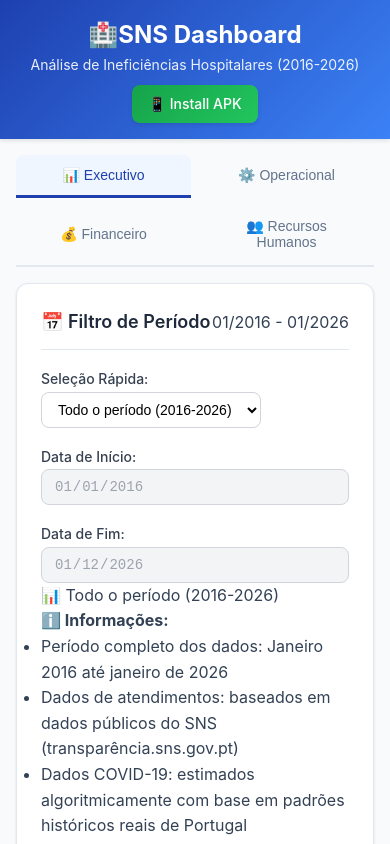
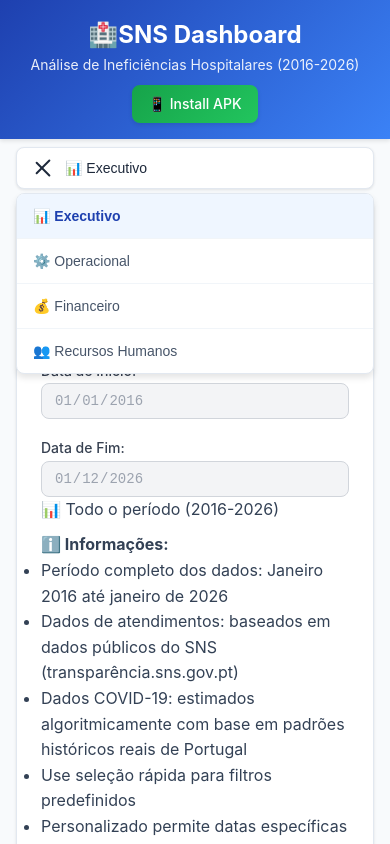
Before and after one commit to Furtif/sns_dashboard_web, a React app: page / in a window 390 px wide. Both pictures are taken after a click on the button "📊 Executivo". Shown: the top 844 px of the page. Built offline with nearby package versions, Linux system fonts and the light colour scheme.

Commit message:
optimise responsive mode

```diff
--- a/src/App.js
+++ b/src/App.js
@@ -15,6 +15,7 @@
   const [loading, setLoading] = useState(true);
   const [error, setError] = useState(null);
   const [dateRange, setDateRange] = useState({ start: null, end: null });
+  const [mobileMenuOpen, setMobileMenuOpen] = useState(false);
 
   const loadData = async () => {
     try {
@@ -134,7 +135,7 @@
   }
 
   return (
-    <div className="min-h-screen bg-gray-50">
+    <div className="min-h-screen bg-gray-50 flex flex-col">
       {/* Header */}
       <header className="header">
         <div className="container">
@@ -172,7 +173,8 @@
 
       {/* Navigation */}
       <div className="container">
-        <nav className="nav-tabs">
+        {/* Desktop Navigation */}
+        <nav className="nav-tabs desktop-only">
           {tabs.map((tab) => (
             <button
               key={tab.id}
@@ -183,10 +185,43 @@
             </button>
           ))}
         </nav>
+
+        {/* Mobile Navigation - Hamburger Menu */}
+        <div className="mobile-nav">
+          <button
+            className="mobile-menu-btn"
+            onClick={() => setMobileMenuOpen(!mobileMenuOpen)}
+            aria-label="Menu"
+          >
+            <span className={`hamburger ${mobileMenuOpen ? 'open' : ''}`}>
+              <span></span>
+              <span></span>
+              <span></span>
+            </span>
+            <span className="mobile-menu-text">{tabs.find(t => t.id === activeTab)?.name}</span>
+          </button>
+
+          {mobileMenuOpen && (
+            <nav className="mobile-nav-menu">
+              {tabs.map((tab) => (
+                <button
+                  key={tab.id}
+                  onClick={() => {
+                    setActiveTab(tab.id);
+                    setMobileMenuOpen(false);
+                  }}
+                  className={`mobile-nav-tab ${activeTab === tab.id ? 'active' : ''}`}
+                >
+                  {tab.name}
+                </button>
+              ))}
+            </nav>
+          )}
+        </div>
       </div>
 
       {/* Main Content */}
-      <main className="container py-6">
+      <main className="container py-6 flex-1">
         {/* Filtro de Período */}
         {data && (
           <>
--- a/src/components/DashboardFinanceiro.js
+++ b/src/components/DashboardFinanceiro.js
@@ -369,12 +369,12 @@
                   .sort((a, b) => b.custoDesperdicado - a.custoDesperdicado)
                   .map((region) => (
                     <tr key={region.regiaoId}>
-                      <td className="font-medium">{region.regiaoNome}</td>
-                      <td className="text-right">{formatCurrency(region.custoTotal)}</td>
-                      <td className="text-right font-medium text-red-600">
+                      <td className="font-medium" data-label="Região">{region.regiaoNome}</td>
+                      <td className="text-right" data-label="Custo Total">{formatCurrency(region.custoTotal)}</td>
+                      <td className="text-right font-medium text-red-600" data-label="Desperdício">
                         {formatCurrency(region.custoDesperdicado)}
                       </td>
-                      <td className="text-right">
+                      <td className="text-right" data-label="% Desperdício">
                         <span
                           className="px-2 py-1 rounded text-xs font-medium"
                           style={{
@@ -540,6 +540,7 @@
         </div>
 
         <div className="mt-6 p-4 bg-orange-50 border border-orange-200 rounded-lg">
+          <div style={{ height: '10px' }}></div>
           <h4 className="font-semibold text-orange-800 mb-2">💡 Recomendações Financeiras</h4>
           <ul className="text-sm text-orange-700 space-y-1">
             <li> Investir em cuidados de saúde primários para reduzir urgências falsas</li>
--- a/src/components/DashboardOperacional.js
+++ b/src/components/DashboardOperacional.js
@@ -486,17 +486,17 @@
               <tbody>
                 {topInstitutions.map((inst, index) => (
                   <tr key={inst.instituicaoId}>
-                    <td className="font-medium">
+                    <td className="font-medium" data-label="Instituição">
                       <div className="font-semibold">{inst.instituicaoNome}</div>
                       <div className="text-xs text-gray-500 mobile-only">
-                        {inst.tipo} {formatNumber(inst.atendimentosPorMes)}/mês
+                        Vol: {formatNumber(inst.atendimentosPorMes)}/mês
                       </div>
                     </td>
-                    <td style={{ verticalAlign: 'middle' }}>{inst.tipo}</td>
-                    <td className="text-right font-medium">
+                    <td style={{ verticalAlign: 'middle' }} data-label="Tipo">{inst.tipo}</td>
+                    <td className="text-right font-medium" data-label="Atendimentos">
                       {formatNumber(inst.totalAtendimentos)}
                     </td>
-                    <td className="text-right">
+                    <td className="text-right" data-label="% Falsas">
                       <span
                         className="px-2 py-1 rounded text-xs font-medium"
                         style={{
@@ -532,14 +532,11 @@
               <tbody>
                 {worstEfficiency.map((inst, index) => (
                   <tr key={inst.instituicaoId}>
-                    <td className="font-medium">
+                    <td className="font-medium" data-label="Instituição">
                       <div className="font-semibold">{inst.instituicaoNome}</div>
-                      <div className="text-xs text-gray-500 mobile-only">
-                        {inst.tipo} Rácio: {inst.racioEnfermeiroMedico.toFixed(2)}
-                      </div>
                     </td>
-                    <td style={{ verticalAlign: 'middle' }}>{inst.tipo}</td>
-                    <td className="text-right">
+                    <td style={{ verticalAlign: 'middle' }} data-label="Tipo">{inst.tipo}</td>
+                    <td className="text-right" data-label="% Falsas">
                       <span
                         className="px-2 py-1 rounded text-xs font-medium text-white"
                         style={{ backgroundColor: getEfficiencyColor(inst.percentUrgenciasFalsas) }}
@@ -547,7 +544,7 @@
                         {formatPercent(inst.percentUrgenciasFalsas)}
                       </span>
                     </td>
-                    <td className="text-right">
+                    <td className="text-right" data-label="Rácio">
                       <span
                         className="px-2 py-1 rounded text-xs font-medium"
                         style={{
--- a/src/components/PeriodFilter.js
+++ b/src/components/PeriodFilter.js
@@ -224,6 +224,7 @@
 
       {/* Informações Adicionais */}
       <div className="mt-4 p-3 bg-blue-50 border border-blue-200 rounded-lg">
+        <div style={{ height: '10px' }}></div>
         <div className="text-sm text-blue-700">
           <strong>ℹ️ Informações:</strong>
           <ul className="mt-1 ml-4 list-disc">
--- a/src/styles.css
+++ b/src/styles.css
@@ -14,6 +14,17 @@
   background-color: #f8fafc;
   color: #334155;
   line-height: 1.6;
+  min-height: 100vh;
+}
+
+#root {
+  min-height: 100vh;
+  display: flex;
+  flex-direction: column;
+}
+
+main {
+  flex: 1;
 }
 
 /* Container */
@@ -141,6 +152,126 @@
   .nav-tab {
     flex: none;
     min-width: auto;
+  }
+}
+
+/* Mobile Navigation - Hamburger Menu */
+.desktop-only {
+  display: none;
+}
+
+.mobile-nav {
+  display: block;
+  position: relative;
+  margin: 0.5rem 0;
+}
+
+.mobile-menu-btn {
+  display: flex;
+  align-items: center;
+  gap: 0.75rem;
+  width: 100%;
+  padding: 0.75rem 1rem;
+  background: white;
+  border: 1px solid #e2e8f0;
+  border-radius: 0.5rem;
+  cursor: pointer;
+  font-size: 0.875rem;
+  font-weight: 500;
+  color: #1e293b;
+  box-shadow: 0 1px 3px rgba(0, 0, 0, 0.1);
+}
+
+.mobile-menu-btn:hover {
+  background-color: #f8fafc;
+}
+
+.hamburger {
+  display: flex;
+  flex-direction: column;
+  gap: 4px;
+  width: 20px;
+  height: 16px;
+  justify-content: center;
+}
+
+.hamburger span {
+  display: block;
+  width: 100%;
+  height: 2px;
+  background-color: #1e293b;
+  border-radius: 2px;
+  transition: all 0.3s ease;
+}
+
+.hamburger.open span:nth-child(1) {
+  transform: rotate(45deg) translate(5px, 5px);
+}
+
+.hamburger.open span:nth-child(2) {
+  opacity: 0;
+}
+
+.hamburger.open span:nth-child(3) {
+  transform: rotate(-45deg) translate(5px, -5px);
+}
+
+.mobile-menu-text {
+  flex: 1;
+  text-align: left;
+}
+
+.mobile-nav-menu {
+  position: absolute;
+  top: calc(100% + 4px);
+  left: 0;
+  right: 0;
+  background: white;
+  border: 1px solid #e2e8f0;
+  border-radius: 0.5rem;
+  box-shadow: 0 4px 6px rgba(0, 0, 0, 0.1);
+  z-index: 100;
+  overflow: hidden;
+}
+
+.mobile-nav-tab {
+  display: block;
+  width: 100%;
+  padding: 0.875rem 1rem;
+  background: none;
+  border: none;
+  border-bottom: 1px solid #f1f5f9;
+  text-align: left;
+  font-size: 0.875rem;
+  font-weight: 500;
+  color: #475569;
+  cursor: pointer;
+  transition: all 0.2s ease;
+}
+
+.mobile-nav-tab:last-child {
+  border-bottom: none;
+}
+
+.mobile-nav-tab:hover {
+  background-color: #f8fafc;
+  color: #334155;
+}
+
+.mobile-nav-tab.active {
+  background-color: #eff6ff;
+  color: #1e40af;
+  font-weight: 600;
+}
+
+/* Desktop: mostrar navegação normal, esconder mobile */
+@media (min-width: 768px) {
+  .desktop-only {
+    display: flex;
+  }
+
+  .mobile-nav {
+    display: none;
   }
 }
 
@@ -390,6 +521,84 @@
   border-bottom: none;
 }
 
+/* Tabela em mobile - converte para cards */
+@media (max-width: 640px) {
+  .table-container {
+    background: transparent;
+    box-shadow: none;
+    overflow: visible;
+  }
+
+  .table,
+  .table thead,
+  .table tbody,
+  .table th,
+  .table td,
+  .table tr {
+    display: block;
+  }
+
+  .table thead {
+    display: none;
+  }
+
+  .table tbody tr {
+    margin-bottom: 1rem;
+    background: white;
+    border-radius: 0.75rem;
+    box-shadow: 0 1px 3px rgba(0, 0, 0, 0.1);
+    padding: 0.75rem 1rem;
+    border: none;
+  }
+
+  .table td {
+    display: flex;
+    justify-content: space-between;
+    align-items: center;
+    padding: 0.6rem 0;
+    border-bottom: 1px solid #f1f5f9;
+    text-align: right !important;
+    font-size: 0.875rem;
+  }
+
+  .table td:last-child {
+    border-bottom: none;
+  }
+
+  .table td::before {
+    content: attr(data-label);
+    font-weight: 600;
+    color: #64748b;
+    font-size: 0.75rem;
+    text-transform: uppercase;
+    margin-right: 1rem;
+  }
+
+  .table td:first-child {
+    font-weight: 600;
+    font-size: 1rem;
+    color: #1e293b;
+    margin-bottom: 0.25rem;
+    padding: 0.5rem 0 0.3rem 0;
+    flex-direction: column;
+    align-items: flex-start;
+    gap: 0.35rem;
+  }
+
+  .table td:first-child::before {
+    display: none;
+  }
+
+  .table td:first-child > div:first-child {
+    margin-bottom: 0.15rem;
+  }
+
+  .table td:first-child .mobile-only {
+    font-size: 0.8rem;
+    color: #6b7280;
+  }
+}
+
 /* Filters */
 .filters {
   background: white;
@@ -505,7 +714,7 @@
   display: block;
 }
 
-@media (min-width: 768px) {
+@media (min-width: 641px) {
   .mobile-only {
     display: none;
   }
@@ -600,9 +809,11 @@
   color: #e2e8f0;
   padding: 1.5rem 0;
   margin-top: 2rem;
-  font-size: 0.75rem;
   position: relative;
-  overflow: hidden;
+  border-top: 3px solid #1e40af;
+  box-shadow: 0 -4px 6px rgba(0, 0, 0, 0.1);
+  width: 100%;
+  flex-shrink: 0;
 }
 
 .footer::before {
@@ -756,17 +967,22 @@
 /* Mobile-first approach */
 @media (max-width: 639px) {
   .footer {
-    padding: 1rem 0;
-    font-size: 0.7rem;
+    padding: 1.25rem 0.5rem;
+    font-size: 0.75rem;
     margin-top: 1.5rem;
+    padding-bottom: 2rem;
   }
 
   .footer-content {
-    gap: 0.75rem;
+    gap: 1rem;
   }
 
   .footer-content > div {
-    line-height: 1.3;
+    line-height: 1.4;
+  }
+
+  .footer-brand {
+    gap: 0.4rem;
   }
 
   .footer-content .text-sm {
@@ -794,13 +1010,24 @@
   }
 
   .footer-data-info {
-    font-size: 0.65rem;
-    padding: 0.25rem 0.6rem;
+    font-size: 0.7rem;
+    padding: 0.3rem 0.5rem;
+    word-break: break-word;
+    overflow-wrap: break-word;
+    max-width: 100%;
   }
 
   .footer-content a {
     font-size: 0.7rem;
-    padding: 0.15rem 0.3rem;
+    padding: 0.15rem 0.2rem;
+    word-break: break-word;
+    overflow-wrap: break-word;
+    display: inline;
+    white-space: normal;
+  }
+
+  .footer-content a::after {
+    display: none;
   }
 }
 
```
Also changed, not shown: src/components/DashboardRH.js (+9 -8 lines).
